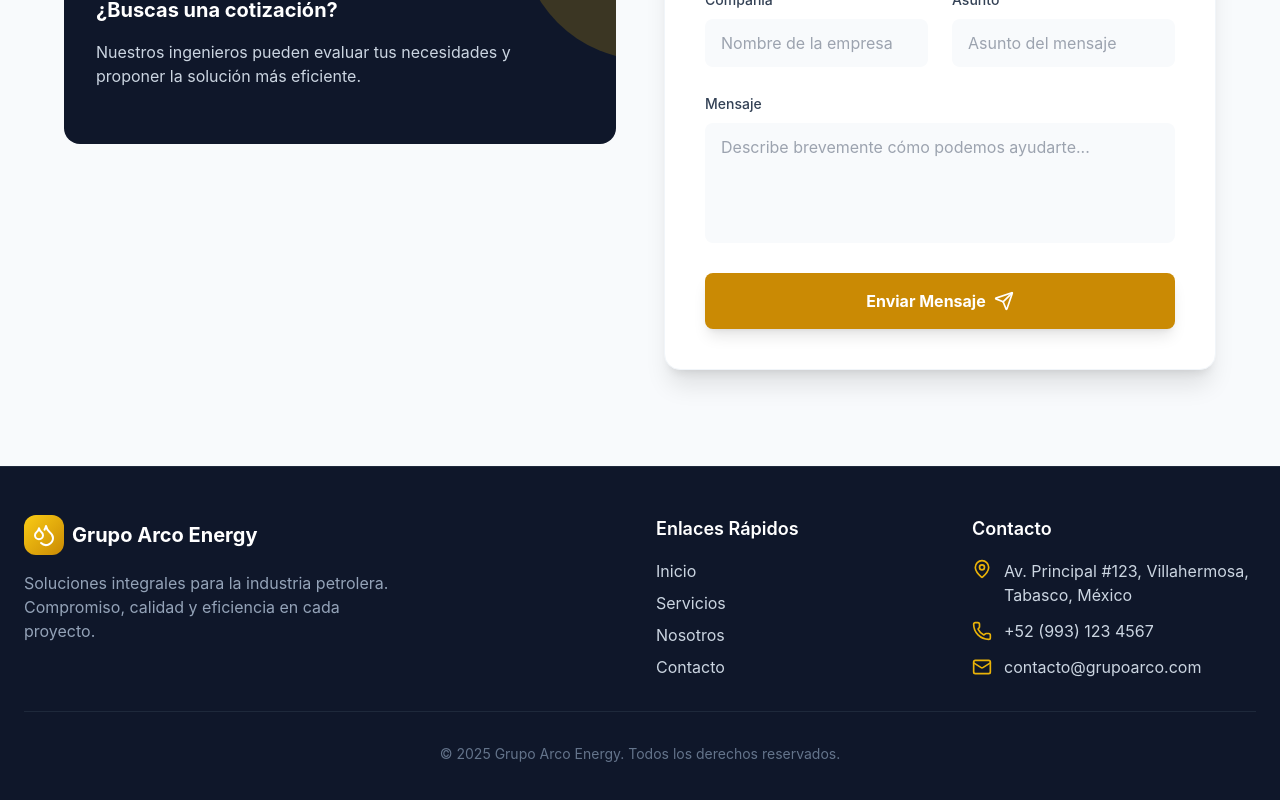
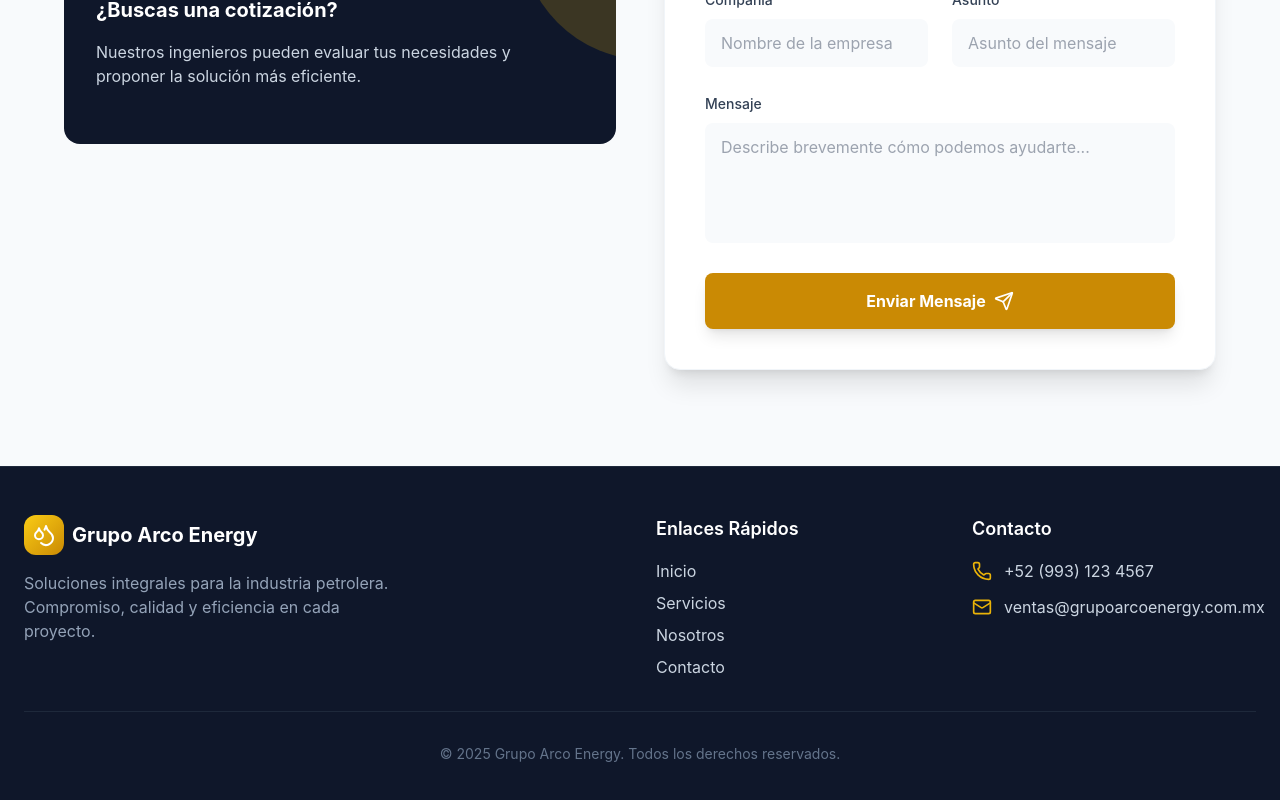
Before and after one commit to oalonsodev/grupo-arco, a React (Vite) app: page / in a window 1280 px wide. Shown: the part 4258-5058 px from the top of the page. Built offline with nearby package versions, Linux system fonts and the light colour scheme.

Commit message:
delete address from footer

```diff
--- a/src/components/layout/Footer.tsx
+++ b/src/components/layout/Footer.tsx
@@ -1,4 +1,4 @@
-import { Droplets, Mail, MapPin, Phone } from 'lucide-react';
+import { Droplets, Mail, Phone } from 'lucide-react';
 
 export default function Footer() {
 	return (
@@ -32,17 +32,13 @@ export default function Footer() {
 					<div>
 						<h3 className="text-lg font-semibold text-white mb-4">Contacto</h3>
 						<ul className="space-y-3">
-							<li className="flex items-start gap-3">
-								<MapPin className="w-5 h-5 text-primary-500 shrink-0" />
-								<span>Av. Principal #123, Villahermosa, Tabasco, México</span>
-							</li>
 							<li className="flex items-center gap-3">
 								<Phone className="w-5 h-5 text-primary-500 shrink-0" />
 								<span>+52 (993) 123 4567</span>
 							</li>
 							<li className="flex items-center gap-3">
 								<Mail className="w-5 h-5 text-primary-500 shrink-0" />
-								<span>contacto@grupoarco.com</span>
+								<span>ventas@grupoarcoenergy.com.mx</span>
 							</li>
 						</ul>
 					</div>
```
